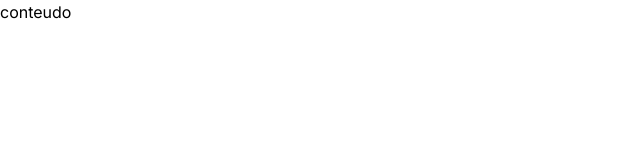
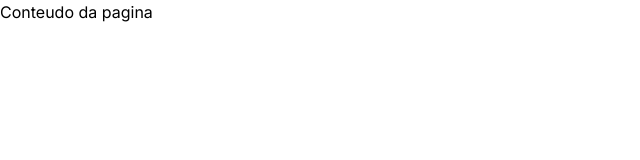
Before and after one commit to luanavss/next-cp3, a Next.js app: page / in a window 1280 px wide. Shown: the top 160 px of the page, without its empty margins (0-640 px from the left). Built offline with nearby package versions, Linux system fonts and the light colour scheme.

Commit message:
Adequanddo o projeto

```diff
--- a/app/page.tsx
+++ b/app/page.tsx
@@ -3,7 +3,7 @@ import Image from "next/image";
 export default function Home() {
   return (
     <main className="flexAuto">
-      conteudo
+      Conteudo da pagina
     </main>
   )
 }
```
